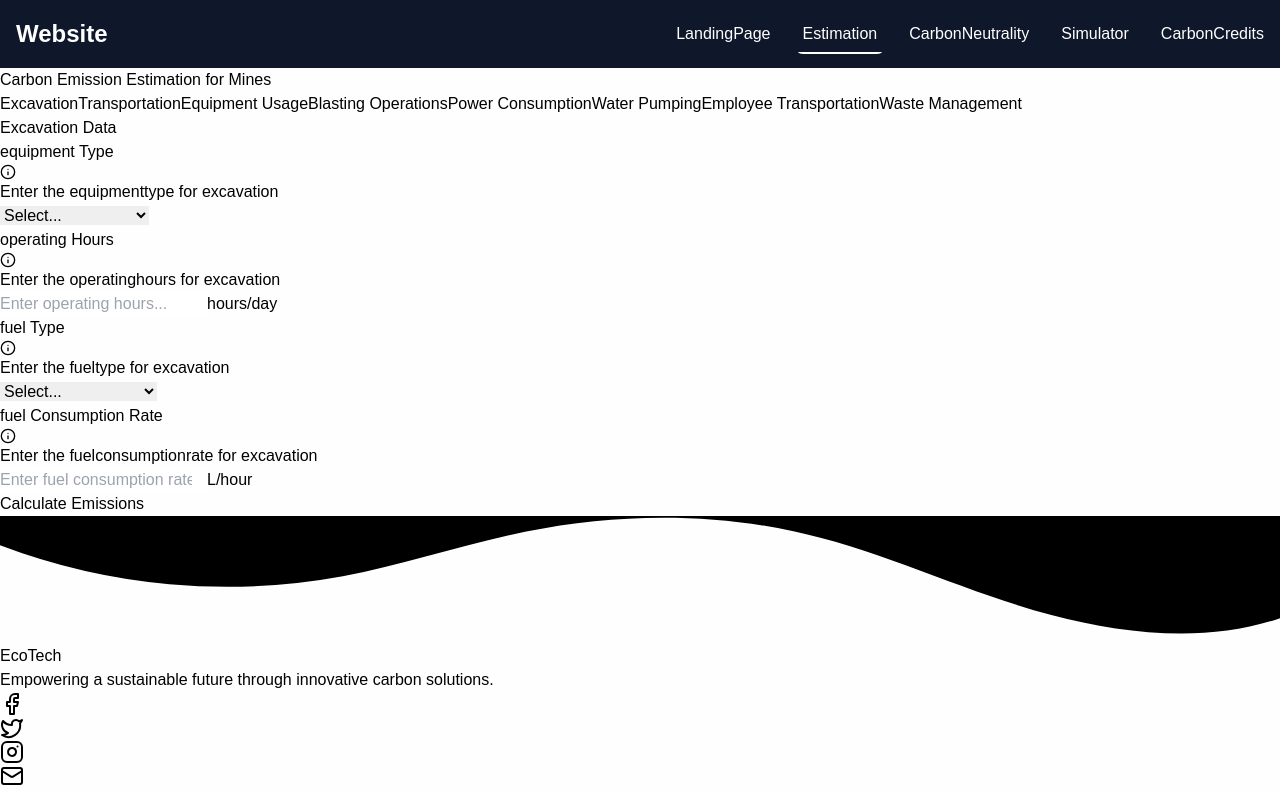
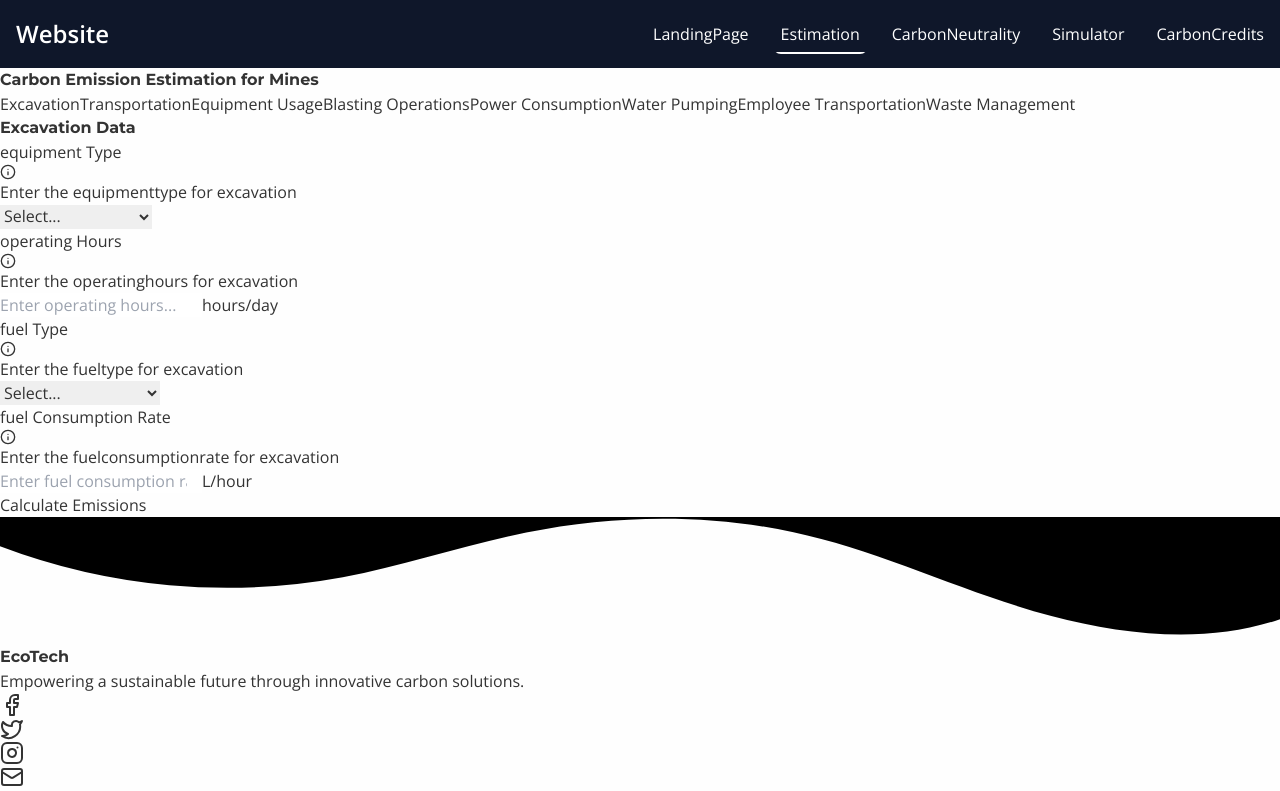
Before and after one commit to YashPatil0105/sih24, a React (Vite) app in the folder frontend/: page /estimation in a window 1280 px wide. Shown: the top 791 px of the page. Built offline with nearby package versions, Linux system fonts and the light colour scheme.

Commit message:
fonts changed

```diff
--- a/frontend/index.html
+++ b/frontend/index.html
@@ -4,6 +4,8 @@
     <meta charset="UTF-8" />
     <link rel="icon" type="image/svg+xml" href="/vite.svg" />
     <meta name="viewport" content="width=device-width, initial-scale=1.0" />
+    <link href="https://fonts.googleapis.com/css2?family=Montserrat:wght@400;700&family=Open+Sans&display=swap" rel="stylesheet">
+
     <title>Sih24</title>
   </head>
   <body>
--- a/frontend/src/components/pages/Estimation.jsx
+++ b/frontend/src/components/pages/Estimation.jsx
@@ -1,194 +1,6 @@
 
-// import React, { useState } from 'react';
-// import { TabGroup, TabList, Tab, TabPanels, TabPanel } from '@headlessui/react';
-
-// const Input = ({ type, value, onChange, placeholder }) => (
-//   <input
-//     type={type}
-//     value={value}
-//     onChange={onChange}
-//     placeholder={placeholder}
-//     className="block w-full py-2 px-3 border border-gray-300 bg-white rounded-md shadow-sm focus:outline-none focus:ring-indigo-500 focus:border-indigo-500 sm:text-sm"
-//   />
-// );
-
-// const Button = ({ onClick, children }) => (
-//   <button
-//     onClick={onClick}
-//     className="mt-4 py-2 px-4 bg-blue-600 text-white font-semibold rounded-lg shadow-md hover:bg-blue-700 focus:outline-none focus:ring-2 focus:ring-blue-400 focus:ring-opacity-75"
-//   >
-//     {children}
-//   </button>
-// );
-
-// function classNames(...classes) {
-//   return classes.filter(Boolean).join(' ');
-// }
-
-// export const Estimation = () => {
-//   const [formData, setFormData] = useState({
-//     excavation: {
-//       equipmentType: '',
-//       operatingHours: '',
-//       fuelType: '',
-//       fuelConsumptionRate: ''
-//     },
-//     transportation: {
-//       vehicleType: '',
-//       distanceCovered: '',
-//       fuelConsumptionRate: '',
-//       loadCapacity: '',
-//       numberOfTrips: ''
-//     },
-//     equipmentUsage: {
-//       equipmentType: '',
-//       operatingHours: '',
-//       energySource: '',
-//       energyConsumptionRate: ''
-//     },
-//     blastingOperations: {
-//       explosiveType: '',
-//       amountUsed: '',
-//       blastingFrequency: ''
-//     },
-//     powerConsumption: {
-//       dailyConsumption: '',
-//       powerSource: '',
-//       gridEmissionFactor: ''
-//     },
-//     waterPumping: {
-//       amountPumped: '',
-//       pumpType: '',
-//       energyConsumptionRate: ''
-//     },
-//     employeeTransportation: {
-//       transportMode: '',
-//       distanceTraveled: '',
-//       fuelType: '',
-//       numberOfEmployees: ''
-//     }
-//   });
-
-//   const options = {
-//     excavation: {
-//       equipmentType: ['Bulldozers', 'Excavators', 'Draglines'],
-//       fuelType: ['Diesel', 'Electricity', 'Other']
-//     },
-//     transportation: {
-//       vehicleType: ['Trucks', 'Conveyor Belts', 'Rail Transport']
-//     },
-//     equipmentUsage: {
-//       equipmentType: ['Generators', 'Crushers', 'Screening Machines'],
-//       energySource: ['Diesel', 'Electricity']
-//     },
-//     blastingOperations: {
-//       explosiveType: ['ANFO', 'Dynamite']
-//     },
-//     powerConsumption: {
-//       powerSource: ['Grid Electricity', 'Renewable Energy', 'On-site Generators']
-//     },
-//     waterPumping: {
-//       pumpType: ['Electric Pumps', 'Diesel Pumps']
-//     },
-//     employeeTransportation: {
-//       transportMode: ['Buses', 'Personal Vehicles', 'Carpooling'],
-//       fuelType: ['Diesel', 'Petrol', 'Electricity']
-//     }
-//   };
-
-//   const handleInputChange = (category, field, value) => {
-//     setFormData(prevData => ({
-//       ...prevData,
-//       [category]: {
-//         ...prevData[category],
-//         [field]: value
-//       }
-//     }));
-//   };
-
-//   const handleSubmit = (e) => {
-//     e.preventDefault();
-//     console.log('Form data submitted:', formData);
-//   };
-
-//   const tabs = [
-//     { name: 'Excavation', id: 'excavation' },
-//     { name: 'Transportation', id: 'transportation' },
-//     { name: 'Equipment Usage', id: 'equipmentUsage' },
-//     { name: 'Blasting Operations', id: 'blastingOperations' },
-//     { name: 'Power Consumption', id: 'powerConsumption' },
-//     { name: 'Water Pumping', id: 'waterPumping' },
-//     { name: 'Employee Transportation', id: 'employeeTransportation' }
-//   ];
-
-//   return (
-//     <div className="flex justify-center items-center min-h-screen p-4">
-//       <div className="container max-w-5xl w-full bg-slate-100 rounded-lg shadow-xl p-6">
-//         <h1 className="text-2xl font-bold mb-4">Emission Estimation Module</h1>
-//         <TabGroup>
-//           <TabList className="flex p-1 space-x-9 bg-blue-900/20 rounded-xl overflow-x-auto">
-//             {tabs.map((tab) => (
-//               <Tab
-//                 key={tab.id}
-//                 className={({ selected }) =>
-//                   classNames(
-//                     'py-2.5 px-3 text-sm leading-5 font-medium text-blue-700 rounded-lg',
-//                     'focus:outline-none focus:ring-2 ring-offset-2 ring-offset-blue-400 ring-white ring-opacity-60',
-//                     selected
-//                       ? 'bg-white shadow'
-//                       : 'text-blue-100 hover:bg-white/[0.12] hover:text-white'
-//                   )
-//                 }
-//               >
-//                 {tab.name}
-//               </Tab>
-//             ))}
-//           </TabList>
-//           <TabPanels className="mt-4">
-//             {tabs.map((tab) => (
-//               <TabPanel key={tab.id} className="space-y-4">
-//                 {Object.entries(formData[tab.id]).map(([field, value]) => (
-//                   <div key={field} className="space-y-2">
-//                     <label htmlFor={`${tab.id}-${field}`} className="block text-sm font-medium text-gray-700">
-//                       {field.replace(/([A-Z])/g, ' $1').trim()}
-//                     </label>
-//                     {(field.includes('Type') || field.includes('Source') || field.includes('Mode')) ? (
-//                       <select
-//                         id={`${tab.id}-${field}`}
-//                         value={value}
-//                         onChange={(e) => handleInputChange(tab.id, field, e.target.value)}
-//                         className="mt-1 block w-full py-2 px-3 border border-gray-300 bg-white rounded-md shadow-sm focus:outline-none focus:ring-indigo-500 focus:border-indigo-500 sm:text-sm"
-//                       >
-//                         <option value="">Select...</option>
-//                         {options[tab.id][field].map(option => (
-//                           <option key={option} value={option}>{option}</option>
-//                         ))}
-//                       </select>
-//                     ) : (
-//                       <input
-//                         type="text"
-//                         id={`${tab.id}-${field}`}
-//                         value={value}
-//                         onChange={(e) => handleInputChange(tab.id, field, e.target.value)}
-//                         placeholder="Enter value..."
-//                         className="mt-1 block w-full py-2 px-3 border border-gray-300 bg-white rounded-md shadow-sm focus:outline-none focus:ring-indigo-500 focus:border-indigo-500 sm:text-sm"
-//                       />
-//                     )}
-//                   </div>
-//                 ))}
-//               </TabPanel>
-//             ))}
-//           </TabPanels>
-//         </TabGroup>
-//         <Button onClick={handleSubmit}>Calculate Emissions</Button>
-//       </div>
-//     </div>
-//   );
-// };
 import React, { useState } from 'react';
 import { TabGroup, TabList, Tab, TabPanels, TabPanel } from '@headlessui/react';
-// import { Alert, AlertDescription } from '@/components/ui/alert';
-// import { Slider } from '@/components/ui/slider';
 import { Info } from 'lucide-react';
 
 const InputWithUnit = ({ type, value, onChange, placeholder, unit }) => (
@@ -227,7 +39,20 @@ const InfoTooltip = ({ text }) => (
 function classNames(...classes) {
   return classes.filter(Boolean).join(' ');
 }
-
+const Alert = ({ children, className = "", ...props }) => {
+  return (
+    <div
+      className={`mt-6 bg-green-100 border-l-4 border-green-400 text-green-700 px-4 py-3 rounded relative ${className}`}
+      role="alert"
+      {...props}
+    >
+      {children}
+    </div>
+  );
+};
+const AlertDescription = ({ children }) => {
+  return <span className="block sm:inline">{children}</span>;
+};
 export const Estimation = () => {
   const [formData, setFormData] = useState({
     excavation: {
@@ -274,11 +99,6 @@ export const Estimation = () => {
       wasteType: '',
       amountGenerated: '',
       disposalMethod: ''
-    },
-    landUseChange: {
-      areaCleared: '',
-      vegetationType: '',
-      restorationPlan: ''
     }
   });
 
@@ -329,8 +149,7 @@ export const Estimation = () => {
     amountPumped: 'm³/day',
     distanceTraveled: 'km/day',
     numberOfEmployees: 'employees',
-    amountGenerated: 'tonnes/day',
-    areaCleared: 'hectares'
+    amountGenerated: 'tonnes/day'
   };
 
   const handleInputChange = (category, field, value) => {
--- a/frontend/src/index.css
+++ b/frontend/src/index.css
@@ -1,3 +1,8 @@
+/* Font imports */
+@import url('https://fonts.googleapis.com/css2?family=Montserrat:wght@400;500;600;700&display=swap');
+@import url('https://fonts.googleapis.com/css2?family=Open+Sans:wght@400;600&display=swap');
+@import url('https://fonts.googleapis.com/css2?family=Poppins:wght@400;500;600;700&display=swap');
+@import url('https://fonts.googleapis.com/css2?family=Lato:wght@400;700&display=swap');
 @tailwind base;
 @tailwind components;
 @tailwind utilities;
@@ -5,5 +10,50 @@
   box-sizing: border-box;
   margin: 0;
   padding: 0;
-  font-family: Arial, Helvetica, sans-serif;
+  /* font-family: Arial, Helvetica, sans-serif; */
+  /* font-family: 'Roboto', sans-serif; */
+
 }
+
+/* Base font styles */
+body {
+  font-family: 'Open Sans', sans-serif;
+  font-size: 16px;
+  line-height: 1.5;
+  color: #333;
+}
+
+h1, h2, h3, h4, h5, h6 {
+  font-family: 'Montserrat', sans-serif;
+  font-weight: 700;
+}
+
+/* Utility classes for font families */
+.font-heading {
+  font-family: 'Montserrat', sans-serif;
+}
+
+.font-body {
+  font-family: 'Open Sans', sans-serif;
+}
+
+.font-accent {
+  font-family: 'Poppins', sans-serif;
+}
+
+/* Additional utility classes for common text styles */
+.text-bold {
+  font-weight: 700;
+}
+
+.text-semibold {
+  font-weight: 600;
+}
+
+.text-medium {
+  font-weight: 500;
+}
+
+.text-regular {
+  font-weight: 400;
+}
```
